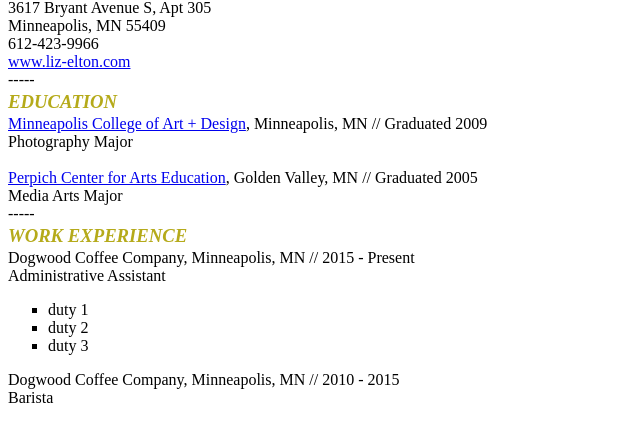
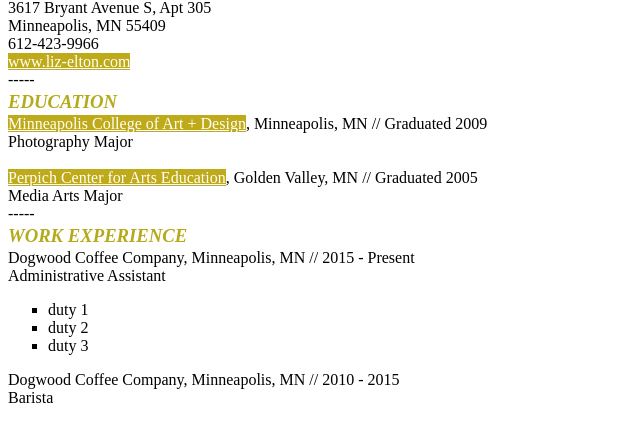
Before and after one commit to decameters/decameters.github.io, a plain HTML site: page index.html in a window 1280 px wide. Shown: the part 48-490 px from the top of the page, without its empty margins (0-640 px from the left). Drawn offline with Linux system fonts and the light colour scheme.

Commit message:
Update styles.css

```diff
--- a/styles.css
+++ b/styles.css
@@ -14,5 +14,14 @@ h3 {
 
 body {
   background-color: #ffffff;
+}
 
+a:link, a:visited {
+    background-color: #bfaa1a;
+    color: #ffffff;
 }
+
+
+a:hover, a:active {
+    color: #bfaa1a;
+}
```
